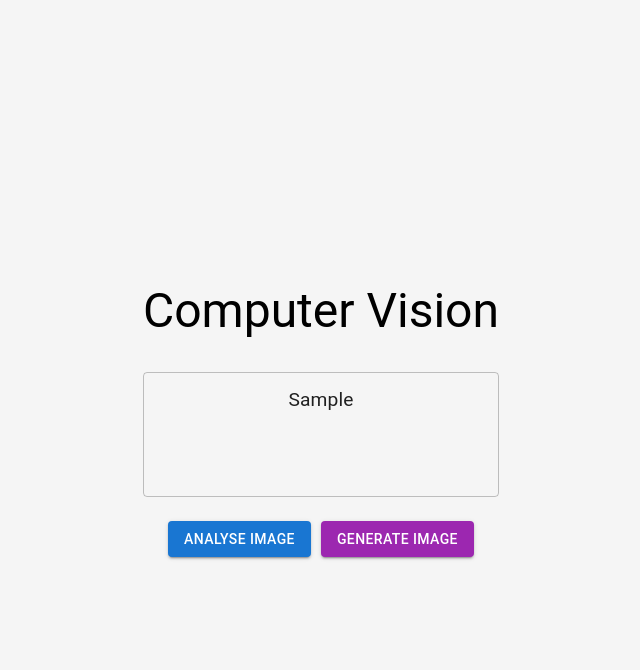
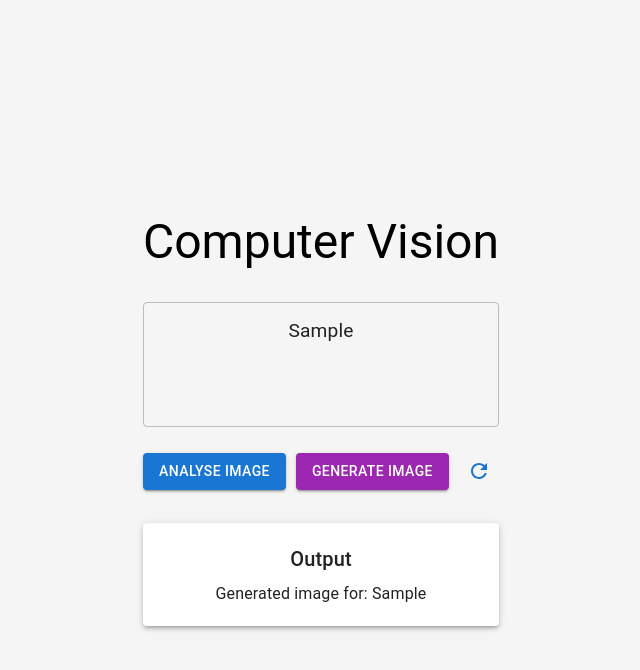
Before and after one commit to sohailsajid79/Smart-Image-Analysis-with-Azure-AI, a React (Create React App) app: page / in a window 1280 px wide. Both pictures are taken after typing "Sample" into the empty fields and a click on the button "GENERATE IMAGE". Shown: the top 670 px of the page, without its empty margins (319-959 px from the left). Built offline with nearby package versions, Linux system fonts and the light colour scheme.

Commit message:
update UI #1

```diff
--- a/package.json
+++ b/package.json
@@ -5,6 +5,7 @@
   "dependencies": {
     "@emotion/react": "^11.11.4",
     "@emotion/styled": "^11.11.5",
+    "@mui/icons-material": "^5.15.18",
     "@mui/material": "^5.15.18",
     "@testing-library/jest-dom": "^5.17.0",
     "@testing-library/react": "^13.4.0",
--- a/src/App.css
+++ b/src/App.css
@@ -20,3 +20,9 @@ html,
 .app-container {
   text-align: center;
 }
+
+.output-box {
+  padding: 20px;
+  background-color: white;
+  border-radius: 10px;
+}
--- a/src/App.js
+++ b/src/App.js
@@ -1,24 +1,29 @@
 import React, { useState } from "react";
 import "./App.css";
-import { Container, TextField, Button, Typography, Box } from "@mui/material";
+import { Container, TextField, Button, Typography, Box, Paper, IconButton } from "@mui/material";
+import RefreshIcon from '@mui/icons-material/Refresh';
 
 function App() {
   const [input, setInput] = useState("");
-  const [cursorPosition, setCursorPosition] = useState(0);
+  const [output, setOutput] = useState("");
 
   const handleInputChange = (e) => {
     setInput(e.target.value);
-    setCursorPosition(e.target.selectionStart);
   };
 
   const handleAnalyseImage = () => {
     // Call the image analysis function here
-    console.log("Image analysis triggered with URL/Prompt:", input);
+    setOutput(`Analysis result for: ${input}`);
   };
 
   const handleGenerateImage = () => {
     // Call the image generation function here
-    console.log("Image generation triggered with URL/Prompt:", input);
+    setOutput(`Generated image for: ${input}`);
+  };
+
+  const handleRefresh = () => {
+    setInput("");
+    setOutput("");
   };
 
   return (
@@ -31,8 +36,7 @@ function App() {
           <TextField
             value={input}
             onChange={handleInputChange}
-            onClick={(e) => setCursorPosition(e.target.selectionStart)}
-            placeholder="Enter image URL or text to generate image"
+            placeholder="Please enter the image URL or a prompt to create an image."
             fullWidth
             variant="outlined"
             margin="normal"
@@ -40,23 +44,29 @@ function App() {
             rows={4}
             inputProps={{ style: { textAlign: "center", fontSize: "1.2em" } }}
           />
-          <Box mt={2}>
-            <Button
-              variant="contained"
-              color="primary"
-              onClick={handleAnalyseImage}
-            >
+          <Box mt={2} display="flex" justifyContent="center" alignItems="center">
+            <Button variant="contained" color="primary" onClick={handleAnalyseImage}>
               Analyse Image
             </Button>
-            <Button
-              variant="contained"
-              color="secondary"
-              onClick={handleGenerateImage}
-              style={{ marginLeft: "10px" }}
-            >
+            <Button variant="contained" color="secondary" onClick={handleGenerateImage} style={{ marginLeft: '10px' }}>
               Generate Image
             </Button>
+            <IconButton onClick={handleRefresh} color="primary" style={{ marginLeft: '10px' }}>
+              <RefreshIcon />
+            </IconButton>
           </Box>
+          {output && (
+            <Box mt={4}>
+              <Paper elevation={3} className="output-box">
+                <Typography variant="h6" gutterBottom>
+                  Output
+                </Typography>
+                <Typography variant="body1">
+                  {output}
+                </Typography>
+              </Paper>
+            </Box>
+          )}
         </Box>
       </Container>
     </div>
```
Also changed, not shown: 1 other file (tests, documents, lock files or other folders).
